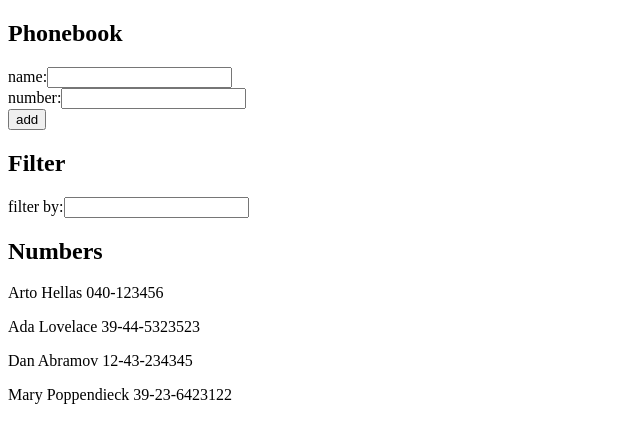
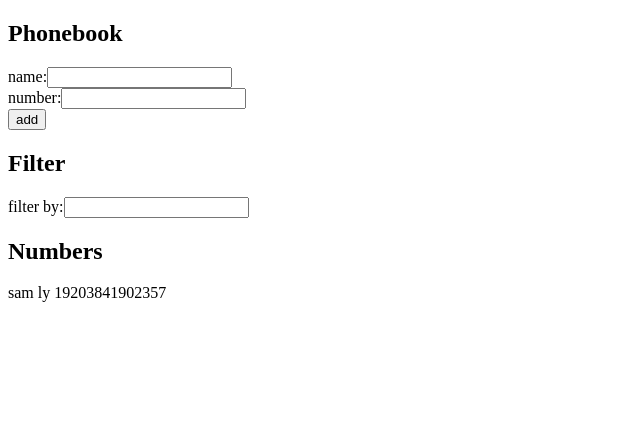
Before and after one commit to samly100405/fullstack_open, a React (Vite) app in the folder part1/: page / in a window 1280 px wide. Shown: the top 442 px of the page, without its empty margins (0-640 px from the left). Built offline with nearby package versions, Linux system fonts and the light colour scheme; data requests are answered from the project's data file.

Commit message:
implement post to db

```diff
--- a/part1/db.json
+++ b/part1/db.json
@@ -1,24 +1,9 @@
 {
-    "persons":[
-      {
-        "name": "Arto Hellas",
-        "number": "040-123456",
-        "id": "1"
-      },
-      {
-        "name": "Ada Lovelace",
-        "number": "39-44-5323523",
-        "id": "2"
-      },
-      {
-        "name": "Dan Abramov",
-        "number": "12-43-234345",
-        "id": "3"
-      },
-      {
-        "name": "Mary Poppendieck",
-        "number": "39-23-6423122",
-        "id": "4"
-      }
-    ]
-  }
+  "persons": [
+    {
+      "id": "3173",
+      "name": "sam ly",
+      "number": "19203841902357"
+    }
+  ]
+}
--- a/part1/src/App.jsx
+++ b/part1/src/App.jsx
@@ -25,9 +25,23 @@ const App = () => {
       return alert(`${newName} already exists`)
     }
 
-    setPersons([...persons, { name: newName, number: newNumber }])
+    const newPerson = { name: newName, number: newNumber }
+
+    axios.post('http://localhost:3001/persons', newPerson)
+      .then(
+        (res) => {
+          console.log(res);
+          setPersons([...persons, res.data])
           setNewName('')
           setNewNumber('')
+        }
+      )
+      .catch(
+        (err) => {
+          console.error(err);
+        }
+      )
+
   }
 
   return (
@@ -38,7 +52,7 @@ const App = () => {
         newName={newName}
         setNewName={setNewName}
         newNumber={newNumber}
-        setNewNumber={setNewNumber}/>
+        setNewNumber={setNewNumber} />
 
       <h2>Filter</h2>
       <FilterInput value={filter} setValue={setFilter} />
```
Lines whose indentation alone changed are shown as unchanged.
